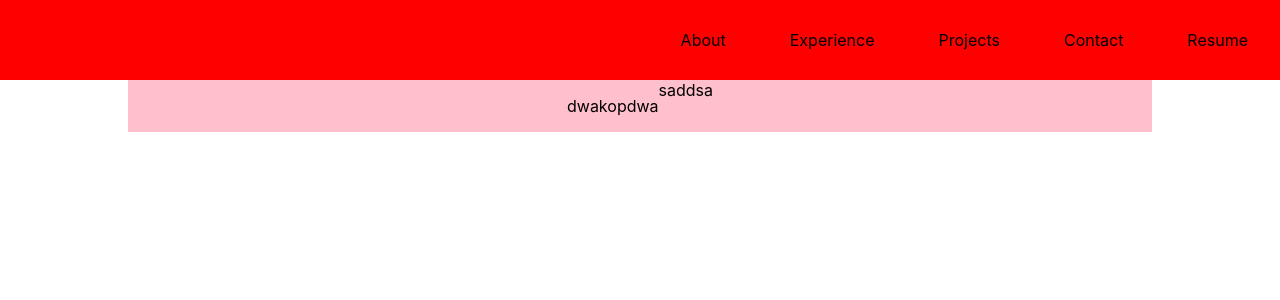
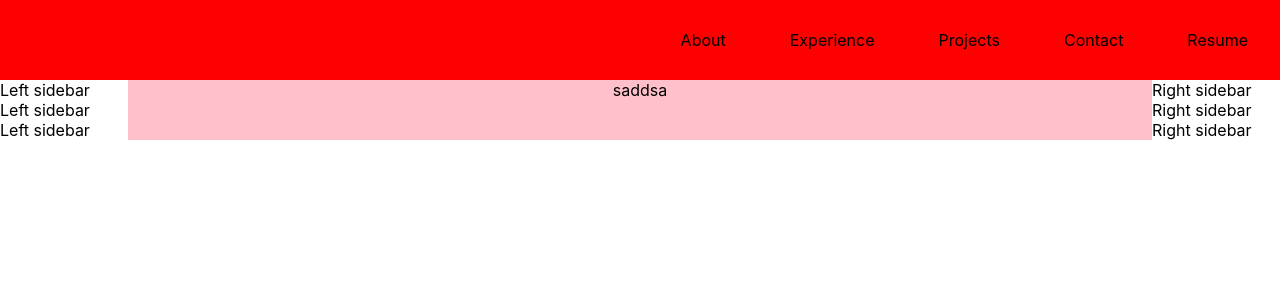
Before and after one commit to lysmm203/personal-portfolio, a React (Create React App) app: page / in a window 1280 px wide. Shown: the top 300 px of the page. Built offline with nearby package versions, Linux system fonts and the light colour scheme.

Commit message:
create separate components for left and right sidebar and display them

```diff
--- a/src/App.css
+++ b/src/App.css
@@ -8,6 +8,10 @@ ul{
   margin: 0px;
   padding: 0px;
 
+}
+
+.content{
+  display: flex;
 }
 
 .navbar{
@@ -38,3 +42,11 @@ ul{
   display: flex;
   justify-content: center;
 }
+
+.sidebar{
+  display: flex;
+  align-content: end;
+
+  width: 10vw;
+
+}
--- a/src/App.js
+++ b/src/App.js
@@ -3,16 +3,19 @@ import './App.css';
 import Navbar from "./components/navbar";
 import Intro from "./components/intro"
 import Body from "./components/body"
-import Sidebar from "./components/sidebar"
+import {LeftSidebar, RightSidebar} from "./components/sidebar"
 
 function App() {
   return (
       <div>
         <Navbar/>
-          <Body>
-              <Sidebar/>
-              <Intro/>
-          </Body>
+          <div className={"content"}>
+              <LeftSidebar/>
+              <Body>
+                  <Intro/>
+              </Body>
+              <RightSidebar/>
+          </div>
 
       </div>
   );
--- a/src/components/sidebar.js
+++ b/src/components/sidebar.js
@@ -1,8 +1,29 @@
 
-export default function Sidebar(){
+function LeftSidebar(){
     return (
-        <div>
-            <p>dwakopdwa</p>
+        <div className={"sidebar"}>
+            <ul>
+                <li>Left sidebar</li>
+                <li>Left sidebar</li>
+                <li>Left sidebar</li>
+
+            </ul>
         </div>
     )
 }
+
+
+function RightSidebar(){
+    return (
+        <div className={"sidebar"}>
+            <ul>
+                <li>Right sidebar</li>
+                <li>Right sidebar</li>
+                <li>Right sidebar</li>
+
+            </ul>
+        </div>
+    )
+}
+
+export {LeftSidebar, RightSidebar}
```
